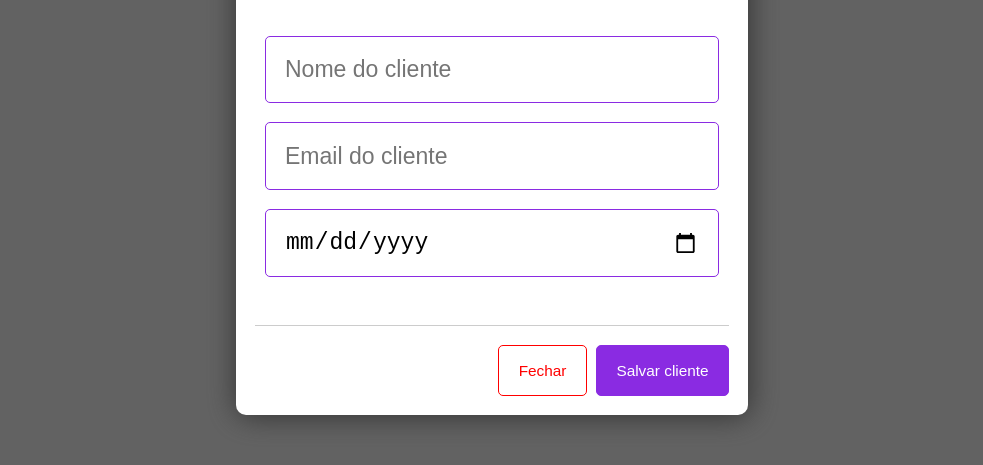
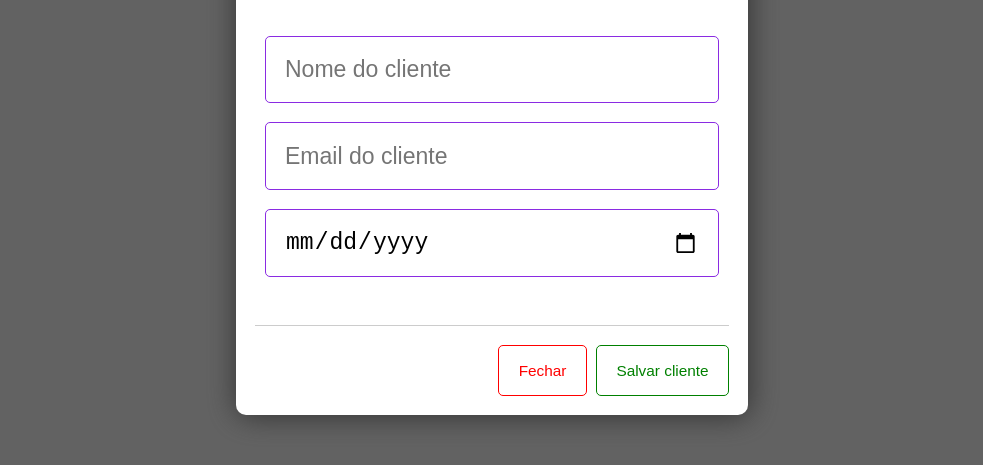
Before and after one commit to amandadeogr/CRUD, a plain HTML site: page index.html in a window 1280 px wide. Both pictures are taken after a click on the button "Cadastrar cliente". Shown: the part 219-684 px from the top of the page, without its empty margins (148-1131 px from the left). Drawn offline with Linux system fonts and the light colour scheme.

Commit message:
change button style

```diff
--- a/assets/css/modal/modal-buttons.css
+++ b/assets/css/modal/modal-buttons.css
@@ -7,14 +7,16 @@
    transition: .5s;
 }
 
-.violet {
-   background-color: blueviolet;
-   border: 1px solid blueviolet;
+.green {
+   background-color: transparent;
+   border: 1px solid green;
+   color: green;
 }
 
-.violet:hover {
-   background-color: rgb(58, 1, 105);
+.green:hover {
+   background-color: green;
    border-color:rgb(58, 1, 105);
+   color: white;
 }
 
 .red {
--- a/index.html
+++ b/index.html
@@ -83,7 +83,7 @@
             <footer class="modal__content__footer">
                <button class="modal__footer__button red" id="closeModal">Fechar</button>
 
-               <button class="modal__footer__button violet" id="saveClient">Salvar cliente</button>
+               <button class="modal__footer__button green" id="saveClient">Salvar cliente</button>
             </footer>
          </div>
       </div>
```
